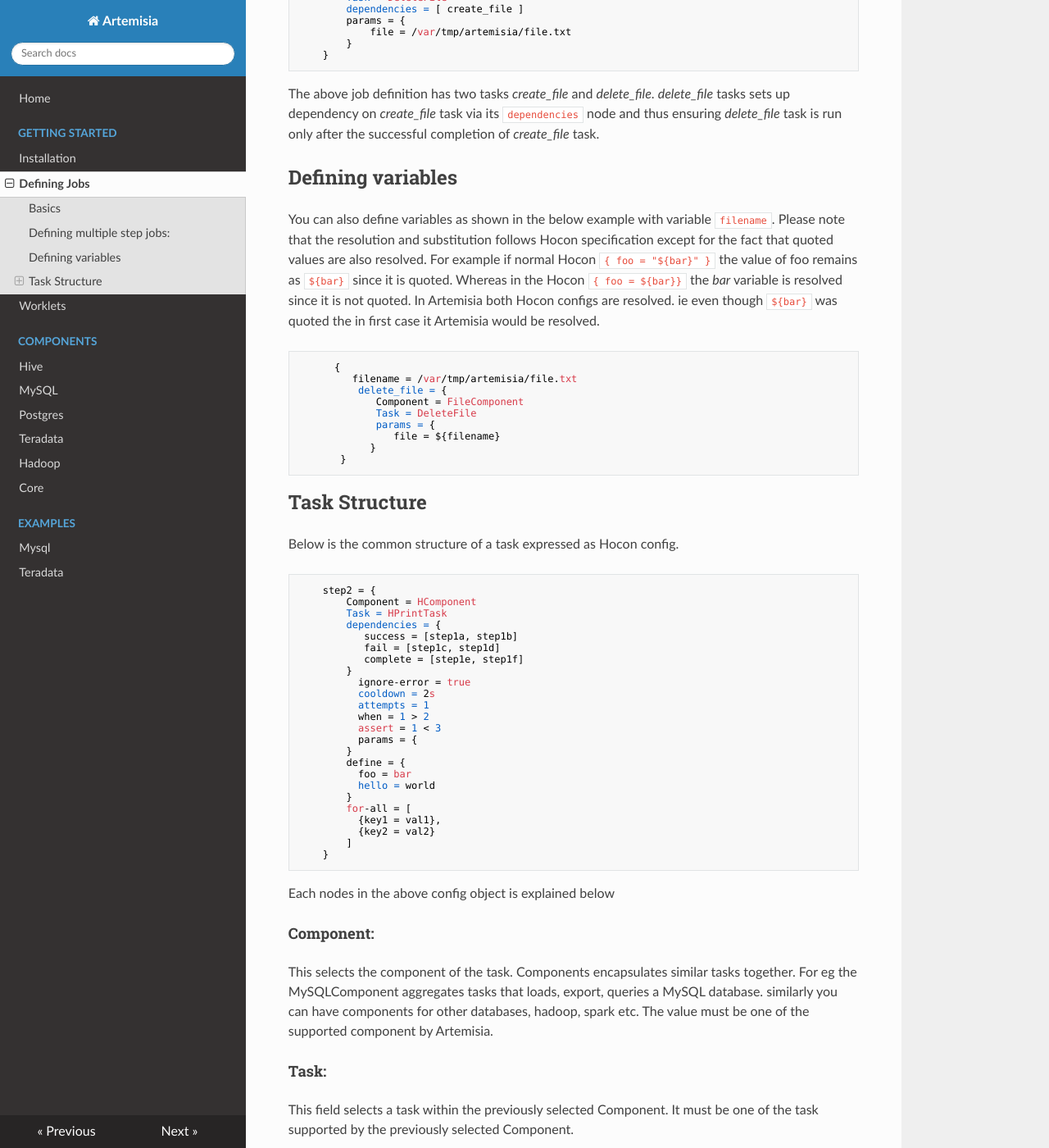
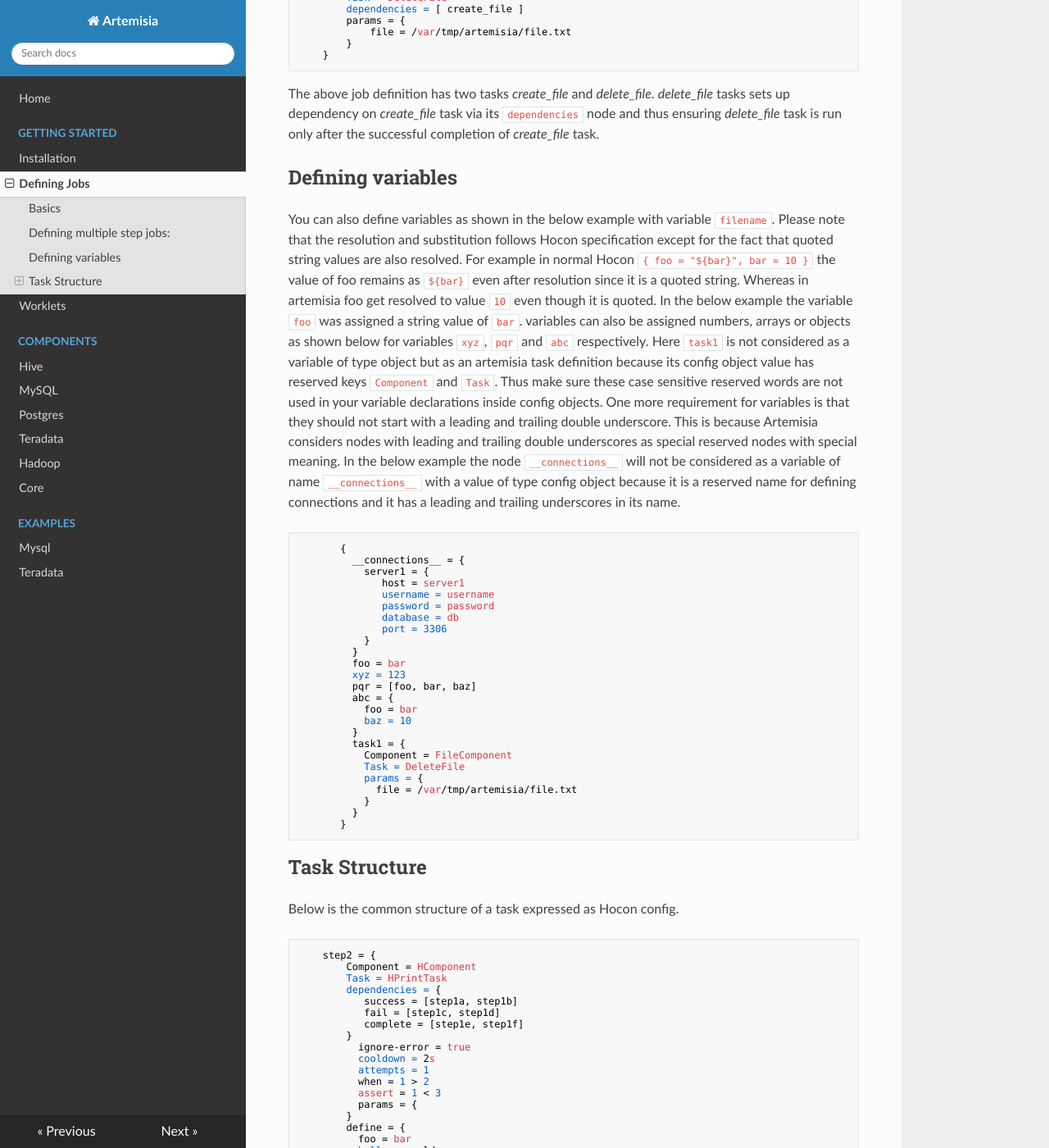
Before and after one commit to groupon/artemisia, an MkDocs documentation site: the page built from docs/concept.md, in a window 1280 px wide and 1400 px high, scrolled down 1077 px. Shown: the whole window at 82% size. Built offline with MkDocs 1.6.1, drawn with Linux system fonts in a browser that asks for light colours; nearby versions of some CDN libraries; old or Windows-style settings are respelled for this version of MkDocs; some of the changed text lies outside the part shown.

Commit message:
documentation changes

```diff
--- a/docs/concept.md
+++ b/docs/concept.md
@@ -57,19 +57,42 @@
 ## Defining variables
 
    You can also define variables as shown in the below example with variable `filename`.
-   Please note that the resolution and substitution follows Hocon specification except for the fact that quoted values are also resolved.
-   For example if normal Hocon `{ foo = "${bar}" }` the value of foo remains as `${bar}` since it is quoted.
-   Whereas in the Hocon `{ foo = ${bar}}` the *bar* variable is resolved since it is not quoted.
-   In Artemisia both Hocon configs are resolved. ie even though `${bar}` was quoted the in first case it Artemisia would be resolved.
+   Please note that the resolution and substitution follows Hocon specification except for the fact that quoted string values are also resolved.
+   For example in normal Hocon `{ foo = "${bar}", bar = 10 }` the value of foo remains as `${bar}` even after resolution
+   since it is a quoted string. Whereas in artemisia foo get resolved to value `10` even though it is quoted.
+   In the below example the variable `foo` was assigned a string value of `bar`. variables can also be assigned numbers,
+   arrays or objects as shown below for variables `xyz`, `pqr` and `abc` respectively. Here `task1` is not considered as a variable of type object
+   but as an artemisia task definition because its config object value has reserved keys `Component` and `Task`.
+   Thus make sure these case sensitive reserved words are not used in your variable declarations inside config objects.
+   One more requirement for variables is that they should not start with a leading and trailing double underscore. This is because Artemisia considers
+   nodes with leading and trailing double underscores as special reserved nodes with special meaning. In the
+   below example the node `__connections__` will not be considered as a variable of name `__connections__` with a value
+   of type config object because it is a reserved name for defining connections and it has a leading and trailing underscores in its name.
 
-          {
-             filename = /var/tmp/artemisia/file.txt
-              delete_file = {
-                 Component = FileComponent
-                 Task = DeleteFile
-                 params = {
-                    file = ${filename}
-                }
+           {
+             __connections__ = {
+               server1 = {
+                  host = server1
+                  username = username
+                  password = password
+                  database = db
+                  port = 3306
+               }
+             }
+             foo = bar
+             xyz = 123
+             pqr = [foo, bar, baz]
+             abc = {
+               foo = bar
+               baz = 10
+             }
+             task1 = {
+               Component = FileComponent
+               Task = DeleteFile
+               params = {
+                 file = /var/tmp/artemisia/file.txt
+               }
+             }
            }
 
 ## Task Structure
@@ -106,12 +129,15 @@
 #### Component:
    This selects the component of the task. Components encapsulates similar tasks together. For eg the MySQLComponent
    aggregates tasks that loads, export, queries a MySQL database. similarly you can have components for other databases,
-   hadoop, spark etc. The value must be one of the supported component by Artemisia.
+   hadoop, spark etc. The value must be one of the supported component by Artemisia. Run command `artemisia doc` to list
+   all components supported by Artemisia.
 
 
 #### Task:
    This field selects a task within the previously selected Component.
    It must be one of the task supported by the previously selected Component.
+   Run command `artemisia doc -c <Component Name>` to list all tasks supported by a component.
+
 
 #### dependencies:
    This field sets the upstream *dependencies* of the current node. The *dependencies* field sometimes takes an object as
@@ -119,8 +145,11 @@
 
     * success: success dependency path. In the above example step2 task can run only if step1a and step1b completes successfully.
     * fail: failure dependency path. In the above example step2 task can run only if tasks step1c and step1d execution fails.
-    * complete: completion dependency path. In the above example step3 can run if step1e and step1f completes irrespective
+    * complete: completion dependency path. In the above example step2 can run if step1e and step1f completes irrespective
       of it succeeding or failing.
+
+    Thus collectively step2 step can run only when step1a and step1b succeeds and step1c and step1d must have failed and step1e
+    and step1f must have completed ie either succeed or fail.
 
     For tasks which has only success dependency path it can use the shortcut as shown below. In this shortcut mode, the
      dependency field will have value of type array instead of object and this array holds the task list for success
@@ -134,7 +163,7 @@
 
 #### ignore-error:
    This field takes boolean value (yes, no, true, false). if set to yes the node failure will not stop the entire dag.
-   The current node's failure will be ignore and the next node in the dag will be processed.
+   The current node's failure will be ignore and the subsequent downstream nodes in the dag will be processed.
 
 #### attempts:
    This field decides how many times a node must retry execution upon failure.
@@ -143,7 +172,7 @@
    This field decides how long a node must wait before a retry.
 
 #### when:
-   This field's value must evaluate as a boolean expression. if the boolean expression evaluates to true the node
+   This field's value must evaluate to a boolean expression. if the boolean expression evaluates to true the node
    is executed else node's execution is skipped.
 
 #### assert:
@@ -169,7 +198,6 @@
 
 #### params:
    All task specific configuration items goes here. each task will have its unique config object nested inside *params* node.
-
 
 #### define:
    This field is used to define local variables for the task. The scope of the variable defined here is localized to task
```
Also changed, not shown: docs/started.md (+1 -1 lines).
